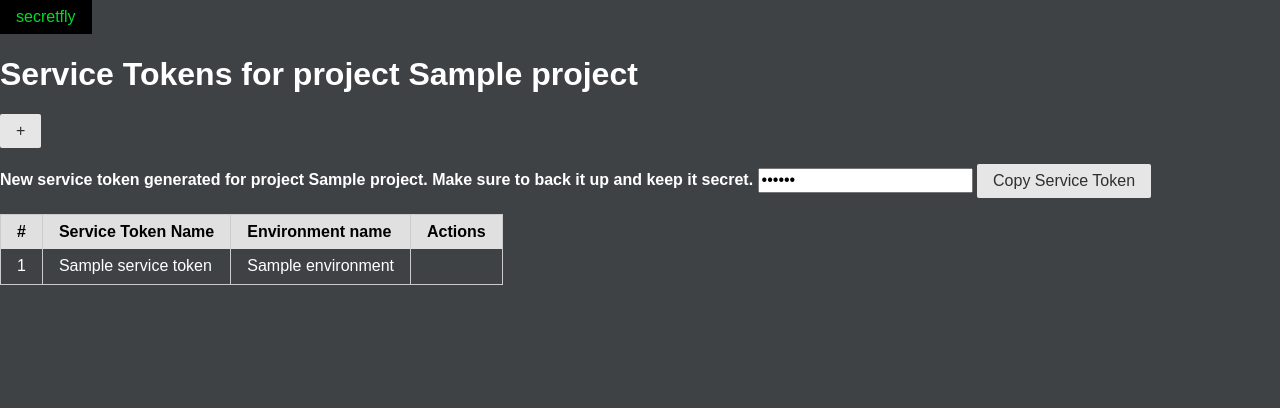
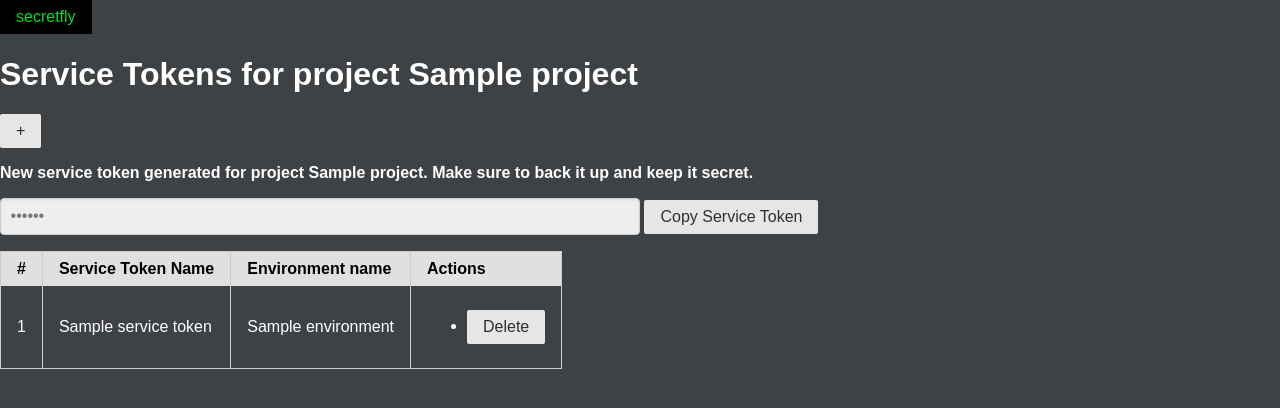
Before and after one commit to martinlevesque/secretsfly, a Flask app: template templates/admin/service_tokens/index.html in a window 1280 px wide. Shown: the top 408 px of the page. Run offline with Flask 2, Linux system fonts and the light colour scheme; the template is opened without the code that fills it: most values are stand-ins (such as "Sample title", 1, 10 or a date in 2020).

Commit message:
delete service token

```diff
--- a/templates/admin/service_tokens/index.html
+++ b/templates/admin/service_tokens/index.html
@@ -11,8 +11,10 @@
     {% if new_public_service_token %}
     <div>
         <p><strong>New service token generated for project {{ project.name }}. Make sure to back it up and keep it secret.</strong>
-            <input id="service_token_input" type="password" value="{{ new_public_service_token }}" class="pure-input-1-2" readonly />
-            <button onclick="copyTagContent('service_token_input')" class="pure-button">Copy Service Token</button>
+            <form class="pure-form pure-form-aligned">
+                <input id="service_token_input" type="password" value="{{ new_public_service_token }}" class="pure-input-1-2" readonly />
+                <button onclick="copyTagContent('service_token_input')" class="pure-button" type="button">Copy Service Token</button>
+            </form>
         </p>
     </div>
     {% endif %}
@@ -35,6 +37,11 @@
                 <td>{{ service_token.environment.name }}</td>
                 <td>
                     <ul>
+                        <li>
+                            <form method="post" action="/admin/projects/{{ project.id }}/service-tokens/{{ service_token.id }}/destroy">
+                                <button onclick="return confirm('Are you sure?')" class="pure-button" type="submit">Delete</button>
+                            </form>
+                        </li>
                     </ul>
                 </td>
             </tr>
```
Also changed, not shown: admin/service_tokens.py (+9 -0 lines).
